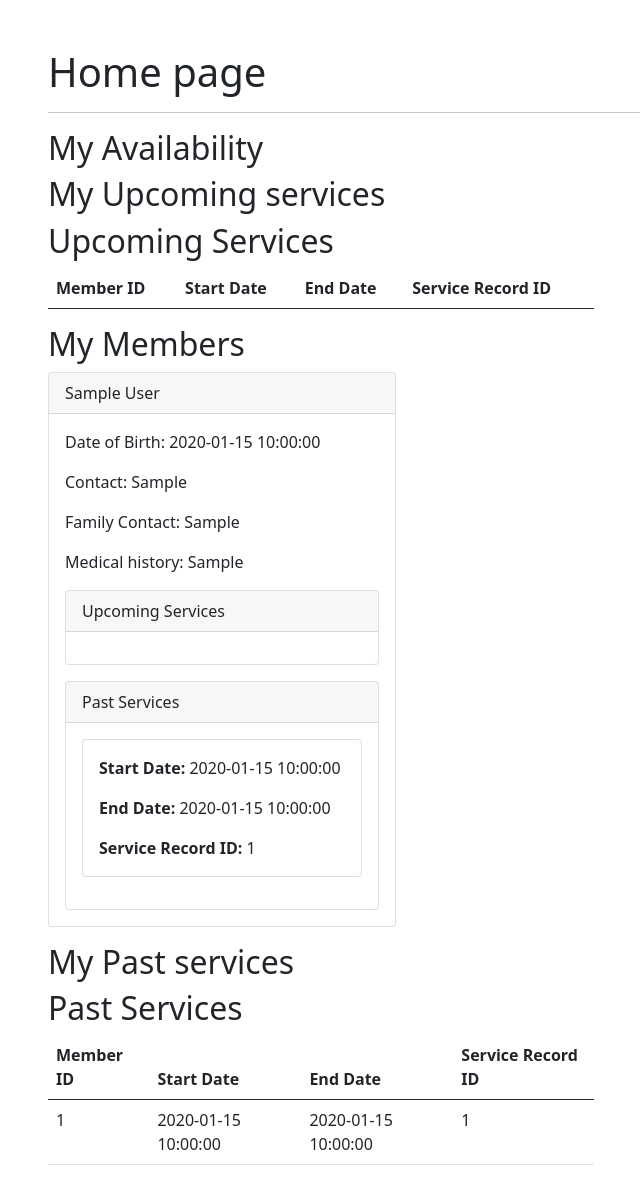
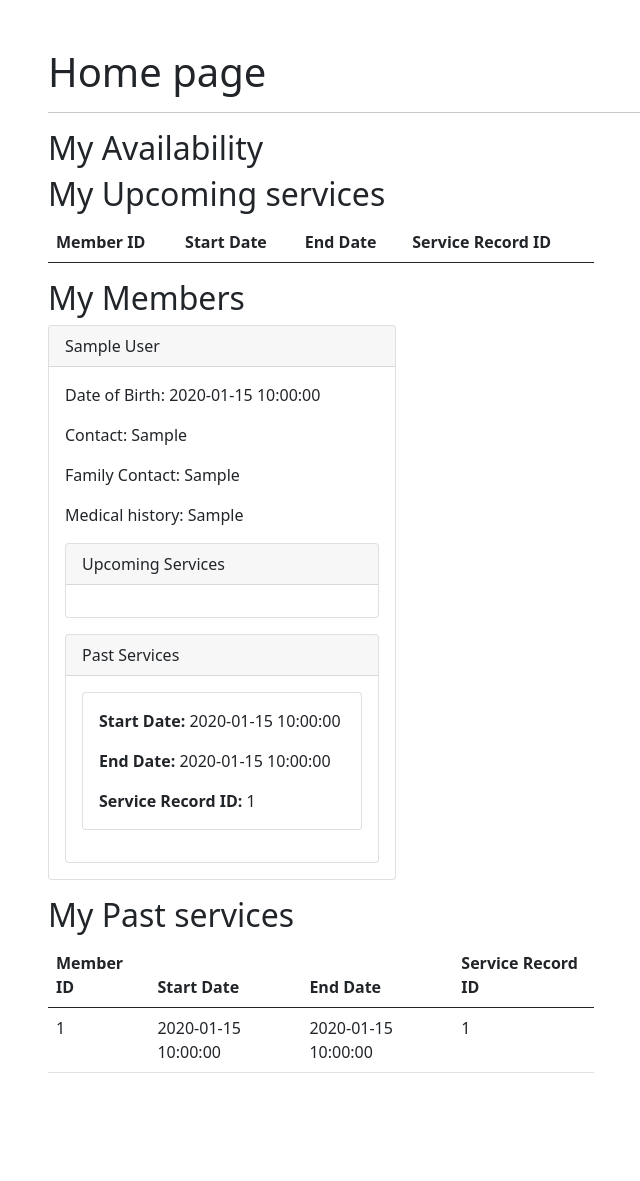
Before and after one commit to jamochl/aged_care_group2_ict30017, a PHP site: page /home.php in a window 1280 px wide. Shown: the whole page, without its empty margins (34-674 px from the left). After the commit the page ends 1073 px from the top, so only its background shows below. Run offline with PHP 8.4, Linux system fonts and the light colour scheme; tables that the repository leaves empty hold one stand-in row (values such as "Sample post"); data that the repository does not hold is empty.

Commit message:
[JL] remove redundant headings

```diff
--- a/src/home.php
+++ b/src/home.php
@@ -58,7 +58,6 @@
         // Output the data in tables
         echo "<div class='row'>";
         echo "<div class='col-md-6'>";
-        echo "<h2>Upcoming Services</h2>";
         echo "<table class='table'>";
         echo "<thead>";
         echo "<tr>";
@@ -175,7 +174,6 @@
         <h2>My Past services</h2>
         <?php
         echo "<div class='col-md-6'>";
-        echo "<h2>Past Services</h2>";
         echo "<table class='table'>";
         echo "<thead>";
         echo "<tr>";
```
